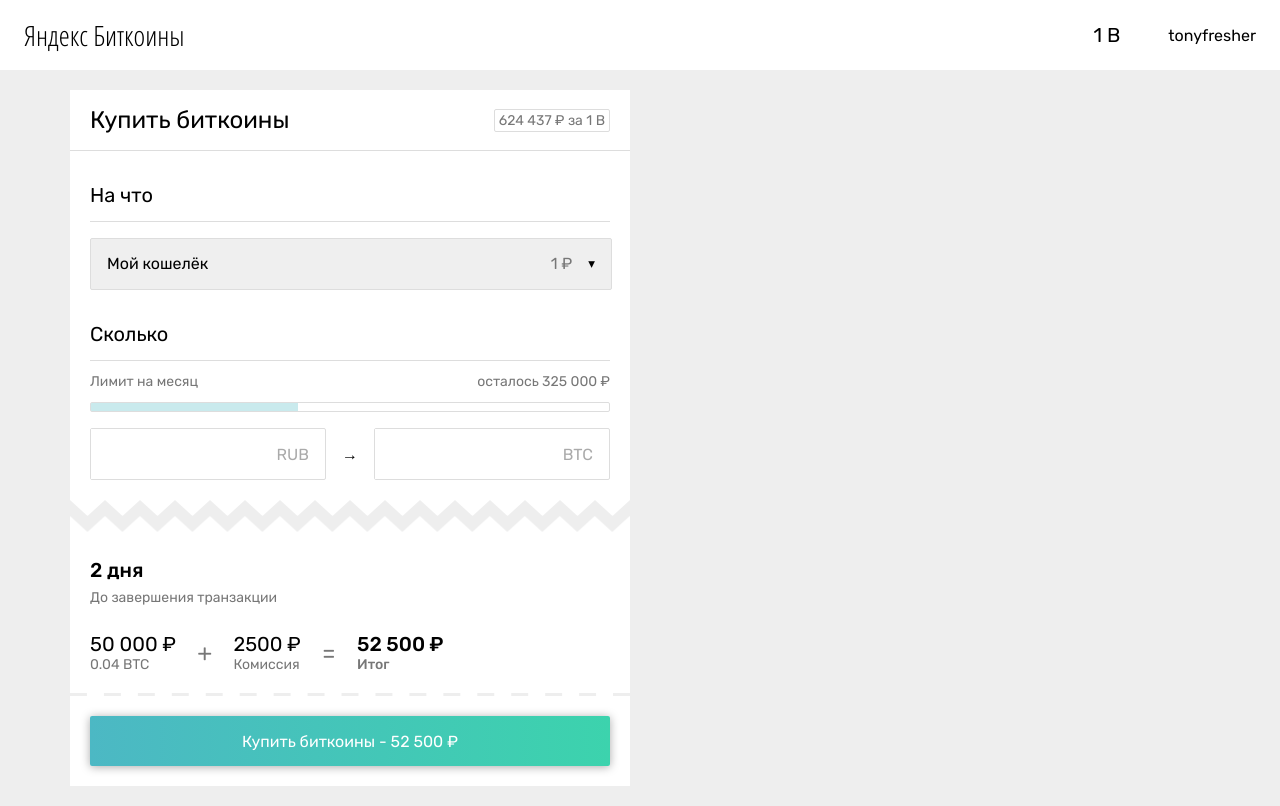
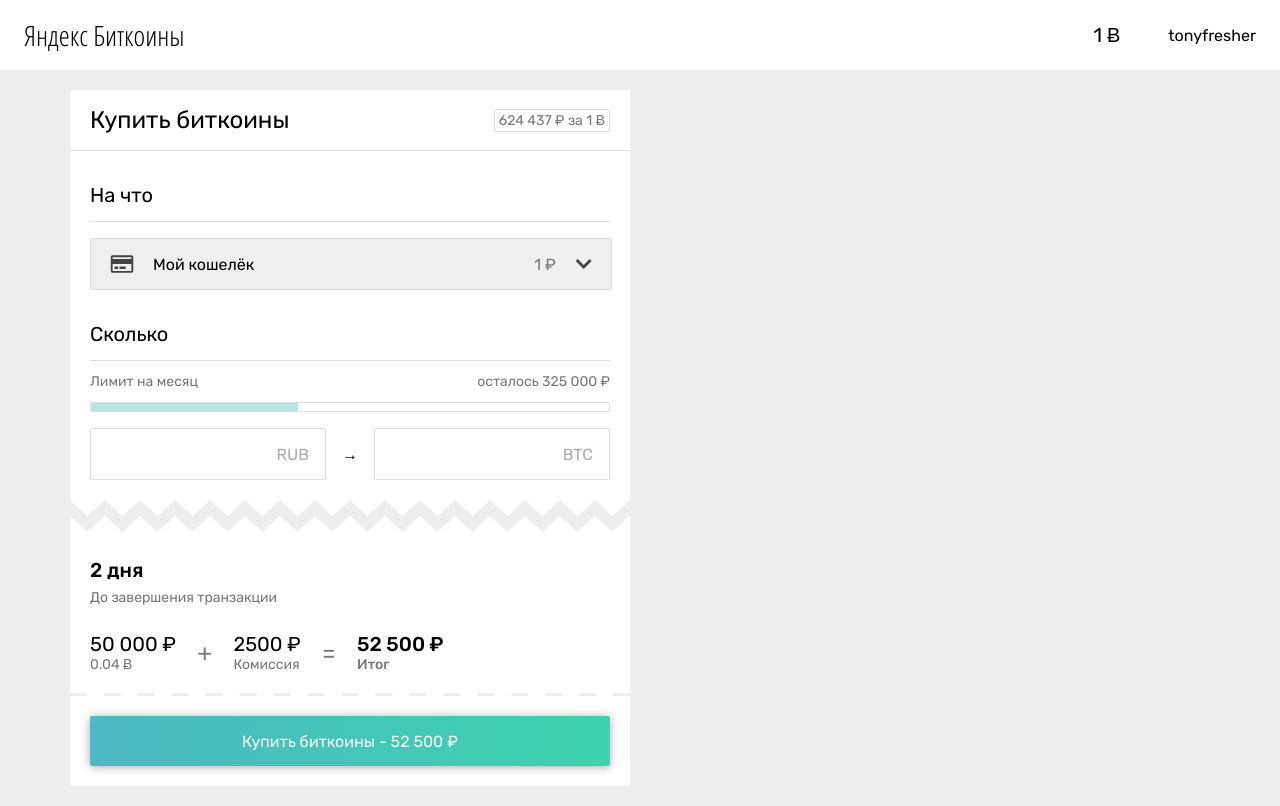
Before and after one commit to tonyfresher/btc-purchase, a plain HTML site: page index.html in a window 1280 px wide. Drawn offline with Linux system fonts and the light colour scheme.

Commit message:
new input

```diff
--- a/index.html
+++ b/index.html
@@ -4,28 +4,30 @@
     <meta charset="utf-8">
     <title>Яндекс Биткоины</title>
     <link rel="stylesheet" href="./styles.css">
+    <script defer src="https://use.fontawesome.com/releases/v5.0.6/js/all.js"></script>
 </head>
 <body>
 <main class="main">
     <header class="header">
         <div class="header__logo">Яндекс Биткоины</div>
-        <div class="header__balance">1 B</div>
+        <div class="header__balance">1 Ƀ</div>
         <div class="header__user">tonyfresher</div>
     </header>
     <div class="page-layout">
         <div class="island" id="form">
             <div class="island-section island-header">
                 <h1 class="island-header__title">Купить биткоины</h1>
-                <span class="island-header__subtitle">624 437 ₽ за 1 B</span>
+                <span class="island-header__subtitle">624 437 ₽ за 1 Ƀ</span>
             </div>
             <div class="hr_horisontal hr_horisontal_main"></div>
             <div class="island-section island__first-section">
                 <h2 class="island-section__header">На что</h2>
                 <div class="hr_horisontal"></div>
                 <button class="transaction-offered">
+                    <i class="far fa-credit-card fa-2x transaction-offered__ic"></i>
                     <span class="transaction-offered__method">Мой кошелёк</span>
                     <span class="transaction-offered__balance">1 ₽</span>
-                    <span class="transaction-offered__arrow">&dtrif;</span>
+                    <i class="fas fa-chevron-down fa-2x transaction-offered__arrow"></i>
                 </button>
             </div>
             <div class="island-section">
@@ -79,7 +81,7 @@
                 <div class="receipt">
                     <div class="receipt__term">
                         <span class="receipt__term__ammount">50 000 ₽</span>
-                        <span class="receipt__term__description">0.04 BTC</span>
+                        <span class="receipt__term__description">0.04 Ƀ</span>
                     </div>
                     <span class="receipt__operator">+</span>
                     <div class="receipt__term">
--- a/styles.css
+++ b/styles.css
@@ -114,9 +114,6 @@ body {
     background: var(--divider-color);
 }
 
-.hr_horisontal_main {
-}
-
 .hr_horisontal_stripes {
     display: block;
 }
@@ -154,10 +151,10 @@ body {
     align-items: center;
 
     margin: 16px 0;
-    padding: 16px 0 18px;
+    padding: 0;
 
     width: 100%;
-    height: 16px;
+    height: 50px;
 
     box-sizing: content-box;
 
@@ -174,10 +171,16 @@ body {
     outline-width: 0;
 }
 
+.transaction-offered__ic {
+    margin: 0 16px;
+
+    height: 20px;
+
+    color: #444;
+}
+
 .transaction-offered__method {
     flex-grow: 2;
-
-    margin: 0 16px;
 
     font-size: var(--data-font-size);
 }
@@ -189,6 +192,10 @@ body {
 
 .transaction-offered__arrow {
     margin: 0 16px;
+
+    height: 18px;
+
+    color: #444;
 }
 
 .transaction-ammount-limit {
@@ -222,7 +229,7 @@ body {
     height: 8px;
 
     background: var(--accent-color);
-    opacity: .3;
+    opacity: .4;
 
     border-radius: 1px 0 0 1px;
 }
```
Also changed, not shown: 1 other file.
